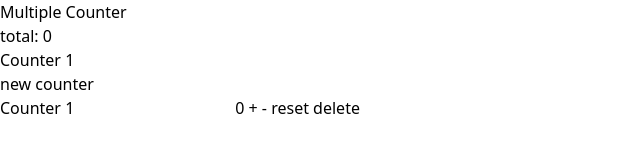
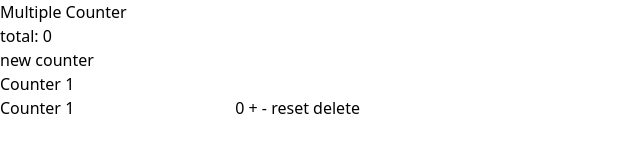
Before and after one commit to shun-inoue138/svelte_counter_list, a SvelteKit app: page / in a window 1280 px wide. Shown: the top 160 px of the page, without its empty margins (0-640 px from the left). Built offline with nearby package versions, Linux system fonts and the light colour scheme.

Commit message:
TitleItemコンポーネントとTitleListコンポーネントの実装

```diff
--- /dev/null
+++ b/src/components/TitleItem.svelte
@@ -0,0 +1,7 @@
+<script>
+	import { fly } from 'svelte/transition';
+</script>
+
+<li in:fly={{ x: -20 }} class="text-xs bg-black rounded-md text-white py-1 px-3">
+	<slot />
+</li>
--- /dev/null
+++ b/src/components/TitleList.svelte
@@ -0,0 +1,12 @@
+<script>
+	import { counters } from '../store.js';
+	import TitleItem from './TitleItem.svelte';
+</script>
+
+<ul class="flex flex-wrap gap-1 ">
+	{#each $counters as counter}
+		<TitleItem>
+			{counter.title}
+		</TitleItem>
+	{/each}
+</ul>
--- a/src/routes/+page.svelte
+++ b/src/routes/+page.svelte
@@ -2,6 +2,7 @@
 	import { counters } from '../store.js';
 	import Counter from '../components/Counter.svelte';
 	import { fade } from 'svelte/transition';
+	import TitleList from '../components/TitleList.svelte';
 	const addCounter = () => {
 		$counters = [...$counters, { title: 'new title', count: 0 }];
 	};
@@ -18,16 +19,9 @@
 				<span class="border-b border-black" in:fade>{totalNum}</span>
 			{/key}
 		</div>
+		<button on:click={addCounter}>new counter</button>
+		<TitleList />
 
-		<ul class="flex flex-wrap gap-1 ">
-			<!-- todo:TitleListコンポーネント化 -->
-			{#each $counters as counter}
-				<li class="text-xs">
-					{counter.title}
-				</li>
-			{/each}
-		</ul>
-		<button on:click={addCounter}>new counter</button>
 		<ul>
 			{#if $counters === null}
 				<li>no counter</li>
```
